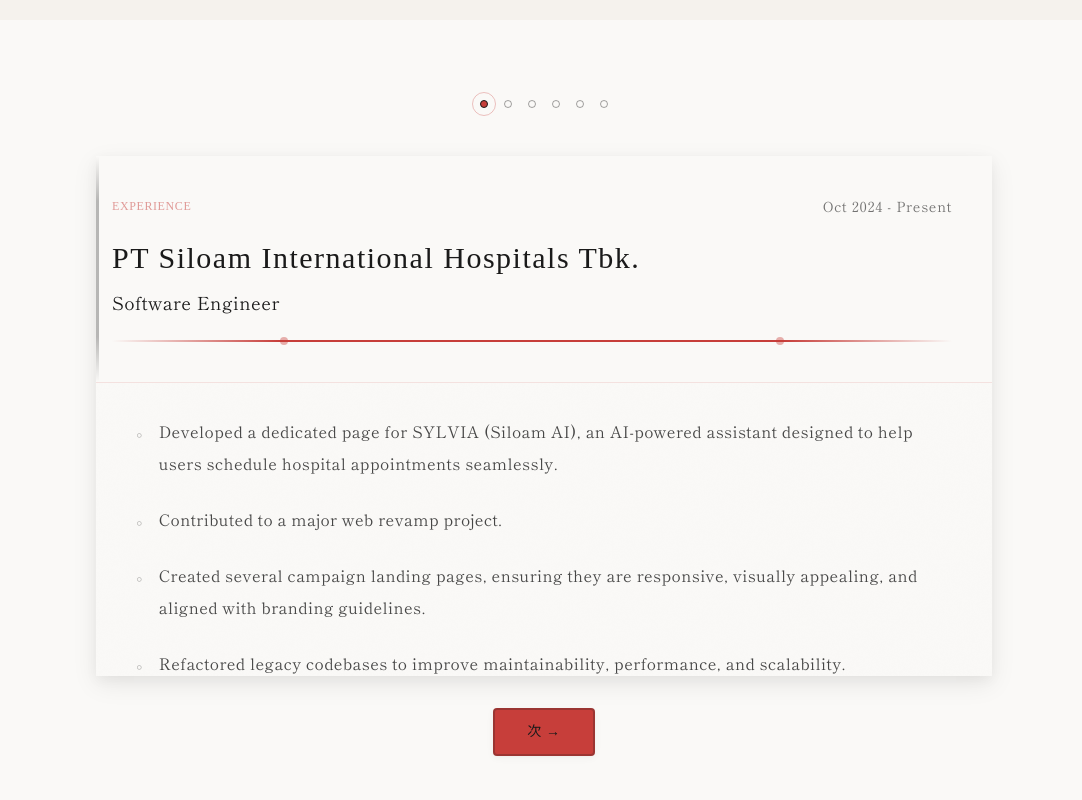
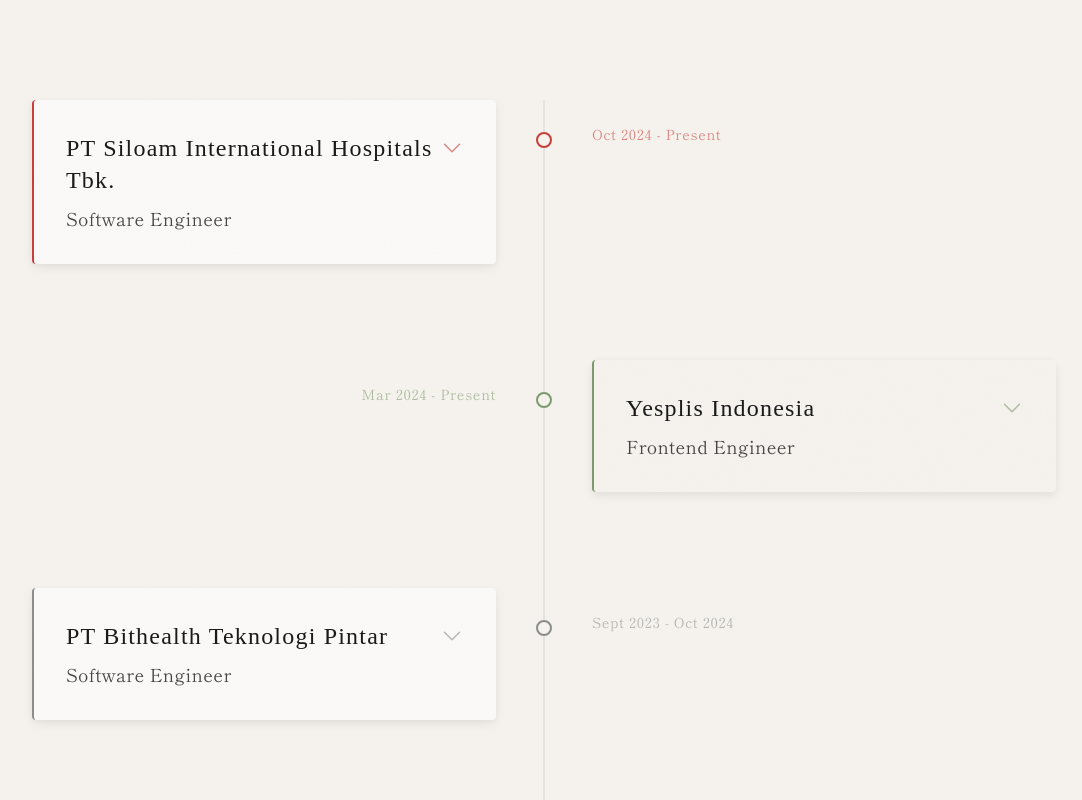
Before and after one commit to ryanderon/deronbit, a React (Vite) app: page / in a window 1280 px wide. Shown: the part 780-1580 px from the top of the page, without its empty margins (96-1178 px from the left). Built offline with nearby package versions, Linux system fonts and the light colour scheme.

Commit message:
update job card

```diff
--- a/src/App.jsx
+++ b/src/App.jsx
@@ -1,9 +1,9 @@
-import { useEffect, useState, useMemo } from "react";
+import { useEffect, useState } from "react";
 // eslint-disable-next-line no-unused-vars
 import { motion } from "framer-motion";
 import "./index.css";
 import { jobHistory } from "./jobHistory";
-import { JobDescription } from "./JobDescription";
+import { JobCard } from "./JobCard";
 import { Footer } from "./Footer";
 
 const isDarkPreferred = window.matchMedia?.(
@@ -11,53 +11,13 @@
 ).matches;
 
 function App() {
-  const [index, setIndex] = useState(0);
   const [dark, setDark] = useState(isDarkPreferred);
 
   useEffect(() => {
     document.documentElement.classList.toggle("dark", dark);
   }, [dark]);
 
-  const headerVariants = {
-    hidden: { opacity: 0, y: -10 },
-    visible: {
-      opacity: 1,
-      y: 0,
-      transition: {
-        staggerChildren: 0.1,
-        delayChildren: 0.1,
-      },
-    },
-  };
-
-  const itemVariants = {
-    hidden: { opacity: 0, y: -10 },
-    visible: { opacity: 1, y: 0 },
-  };
-
   const toggleTheme = () => setDark((d) => !d);
-
-  const themePalette = useMemo(() => {
-    const job = jobHistory[index];
-    return dark ? job.palette.dark : job.palette.light;
-  }, [index, dark]);
-
-  const navButtonStyle = useMemo(
-    () => ({
-      backgroundColor: themePalette.accent,
-      color: themePalette.text,
-      border: `2px solid ${themePalette.text}`,
-    }),
-    [themePalette]
-  );
-
-  const goNext = () => {
-    setIndex((prev) => (prev + 1) % jobHistory.length);
-  };
-
-  const goPrevious = () => {
-    setIndex((prev) => (prev - 1 + jobHistory.length) % jobHistory.length);
-  };
 
   return (
     <div className="min-h-screen transition-colors duration-500 bg-zen-cream text-zen-ink dark:bg-zen-charcoal dark:text-zen-white relative overflow-x-hidden">
@@ -75,11 +35,20 @@
       </button>
 
       <section className="h-screen flex flex-col items-center justify-center p-6 relative">
-        {/* Zen circle decoration */}
+
         <div className="absolute top-1/4 right-1/4 w-96 h-96 opacity-[0.02] dark:opacity-[0.04] pointer-events-none">
           <svg viewBox="0 0 100 100" className="w-full h-full">
-            <circle cx="50" cy="50" r="45" fill="none" stroke="currentColor" strokeWidth="0.5"
-                    strokeDasharray="283" strokeDashoffset="30" transform="rotate(-90 50 50)" />
+            <circle
+              cx="50"
+              cy="50"
+              r="45"
+              fill="none"
+              stroke="currentColor"
+              strokeWidth="0.5"
+              strokeDasharray="283"
+              strokeDashoffset="30"
+              transform="rotate(-90 50 50)"
+            />
           </svg>
         </div>
 
@@ -95,7 +64,8 @@
           <motion.div
             className="w-72 h-72 overflow-hidden zen-shadow-lg washi-texture relative"
             style={{
-              clipPath: "polygon(10% 0%, 90% 0%, 100% 10%, 100% 90%, 90% 100%, 10% 100%, 0% 90%, 0% 10%)"
+              clipPath:
+                "polygon(10% 0%, 90% 0%, 100% 10%, 100% 90%, 90% 100%, 10% 100%, 0% 90%, 0% 10%)",
             }}
             whileHover={{ scale: 1.02 }}
             transition={{ duration: 0.5 }}
@@ -128,148 +98,20 @@
         </motion.div>
       </section>
 
-      <section
-        className="min-h-screen flex flex-col justify-center items-center relative px-6 py-20 transition-colors duration-500"
-        style={{
-          backgroundColor: themePalette.bg,
-          color: themePalette.text,
-        }}
-      >
-        {/* Progress indicators */}
-        <div className="flex gap-4 mb-12">
-          {jobHistory.map((_, i) => (
-            <motion.div
-              key={i}
-              className="relative cursor-pointer"
-              onClick={() => setIndex(i)}
-              whileHover={{ scale: 1.2 }}
-              whileTap={{ scale: 0.9 }}
-              role="button"
-              tabIndex={0}
-              aria-label={`Select job ${i + 1}`}
-              onKeyDown={(e) => {
-                if (e.key === "Enter" || e.key === " ") {
-                  setIndex(i);
-                }
-              }}
-            >
-              <div
-                className="w-2 h-2 rounded-full transition-all duration-500"
-                style={{
-                  backgroundColor: i <= index ? themePalette.accent : "transparent",
-                  border: `1px solid ${themePalette.text}`,
-                  opacity: i === index ? 1 : 0.4,
-                }}
-              />
-              {i === index && (
-                <motion.div
-                  className="absolute top-1/2 left-1/2 -translate-x-1/2 -translate-y-1/2 w-6 h-6 rounded-full border"
-                  style={{ borderColor: themePalette.accent }}
-                  initial={{ scale: 0, opacity: 0 }}
-                  animate={{ scale: 1, opacity: 0.3 }}
-                  transition={{ duration: 0.5 }}
-                  layoutId="activeIndicator"
-                />
-              )}
-            </motion.div>
+      <section className="min-h-screen py-20 px-4 md:px-10 relative">
+        <div className="max-w-5xl mx-auto relative">
+
+          <div className="absolute left-8 md:left-1/2 top-0 bottom-0 w-px bg-zen-stone opacity-30 transform md:-translate-x-1/2"></div>
+
+          {jobHistory.map((job, index) => (
+            <JobCard
+              key={index}
+              job={job}
+              index={index}
+              isEven={index % 2 === 0}
+              dark={dark}
+            />
           ))}
-        </div>
-
-        {/* Job card */}
-        <motion.div
-          key={index}
-          className="max-w-4xl w-full text-left washi-texture zen-shadow-lg h-[65vh] overflow-auto transition-all duration-500 relative"
-          style={{
-            backgroundColor: themePalette.bg,
-            color: themePalette.text,
-          }}
-          initial={{ opacity: 0, y: 20 }}
-          animate={{ opacity: 1, y: 0 }}
-          transition={{ duration: 0.6 }}
-        >
-          {/* Header */}
-          <motion.div
-            variants={headerVariants}
-            initial="hidden"
-            animate="visible"
-            className="p-10 sticky top-0 z-10 transition-colors duration-500 border-b calligraphy-accent"
-            style={{
-              backgroundColor: themePalette.bg,
-              borderColor: `${themePalette.accent}20`,
-            }}
-          >
-            <motion.div className="flex justify-between items-center mb-6" variants={itemVariants}>
-              <span
-                className="text-xs font-zen-serif tracking-widest uppercase opacity-50"
-                style={{ color: themePalette.accent }}
-              >
-                Experience
-              </span>
-              <p
-                className="text-sm font-zen-mincho tracking-wider opacity-60"
-              >
-                {jobHistory[index].year}
-              </p>
-            </motion.div>
-
-            <motion.h3
-              className="text-3xl font-zen-serif mb-3 tracking-wide"
-              variants={itemVariants}
-            >
-              {jobHistory[index].company}
-            </motion.h3>
-
-            <motion.p
-              className="text-lg font-zen-mincho opacity-70 tracking-wide"
-              variants={itemVariants}
-            >
-              {jobHistory[index].role}
-            </motion.p>
-
-            <motion.div
-              className="bamboo-divider w-full mt-6"
-              variants={itemVariants}
-              style={{ color: themePalette.accent }}
-            />
-          </motion.div>
-
-          {/* Content */}
-          <div className="p-10 pt-8">
-            <JobDescription
-              descriptions={jobHistory[index].description}
-              index={index}
-            />
-          </div>
-        </motion.div>
-
-        {/* Navigation */}
-        <div className="flex gap-4 mt-8">
-          {index > 0 && (
-            <button
-              onClick={goPrevious}
-              className="px-8 py-3 rounded-sm transition-all duration-500 hover:scale-105 zen-shadow hover:zen-shadow-md font-zen-serif text-sm tracking-widest border"
-              style={{
-                ...navButtonStyle,
-                borderColor: `${navButtonStyle.border.split(' ')[2]}40`,
-              }}
-              aria-label="Previous job"
-              title="Previous job"
-            >
-              ← 前
-            </button>
-          )}
-          <button
-            onClick={goNext}
-            className="px-8 py-3 rounded-sm transition-all duration-500 hover:scale-105 zen-shadow hover:zen-shadow-md font-zen-serif text-sm tracking-widest border"
-            style={{
-              ...navButtonStyle,
-              borderColor: `${navButtonStyle.border.split(' ')[2]}40`,
-            }}
-            aria-label="Next job"
-            title="Next job"
-          >
-            次 →
-          </button>
         </div>
       </section>
 
--- /dev/null
+++ b/src/JobCard.jsx
@@ -0,0 +1,120 @@
+import { useState } from "react";
+// eslint-disable-next-line no-unused-vars
+import { motion, AnimatePresence } from "framer-motion";
+import { JobDescription } from "./JobDescription";
+
+export const JobCard = ({ job, index, isEven, dark }) => {
+  const [isOpen, setIsOpen] = useState(false);
+  const palette = dark ? job.palette.dark : job.palette.light;
+
+  return (
+    <motion.div
+      initial={{ opacity: 0, y: 50 }}
+      whileInView={{ opacity: 1, y: 0 }}
+      viewport={{ once: true, margin: "-100px" }}
+      transition={{ duration: 0.6 }}
+      className={`relative mb-24 last:mb-0 flex flex-col md:flex-row ${
+        isEven ? "md:flex-row-reverse" : ""
+      } items-start group`}
+    >
+
+      <div
+        className="absolute left-8 md:left-1/2 w-4 h-4 rounded-full border-2 transform -translate-x-1/2 mt-8 z-10 transition-all duration-500 bg-zen-cream dark:bg-zen-charcoal group-hover:scale-125"
+        style={{
+          borderColor: palette.accent,
+          backgroundColor: dark ? "#3a3a3a" : "#f5f2ed",
+        }}
+      ></div>
+
+
+      <div
+        className={`w-full md:w-1/2 pl-20 md:pl-0 ${
+          isEven ? "md:pl-12 md:text-left" : "md:pr-12 md:text-right"
+        } mb-2 md:mb-0 md:mt-6`}
+      >
+        <span
+          className="font-zen-mincho tracking-wider opacity-60 text-sm block transition-colors duration-300"
+          style={{ color: palette.accent }}
+        >
+          {job.year}
+        </span>
+      </div>
+
+
+      <div
+        className={`w-full md:w-1/2 pl-20 md:pl-0 ${
+          isEven ? "md:pr-12" : "md:pl-12"
+        }`}
+      >
+        <motion.div
+          layout
+          onClick={() => setIsOpen(!isOpen)}
+          className="p-8 rounded-sm zen-shadow-md washi-texture relative transition-all duration-500 hover:zen-shadow-lg border-l-2 cursor-pointer overflow-hidden"
+          style={{
+            backgroundColor: palette.bg,
+            color: palette.text,
+            borderColor: palette.accent,
+          }}
+          whileHover={{ y: -4 }}
+        >
+          <motion.div layout="position" className="flex justify-between items-start">
+            <div>
+              <h3 className="text-2xl font-zen-serif mb-2 tracking-wide">
+                {job.company}
+              </h3>
+              <p className="text-lg font-zen-mincho opacity-80">
+                {job.role}
+              </p>
+            </div>
+            <motion.div
+              animate={{ rotate: isOpen ? 180 : 0 }}
+              transition={{ duration: 0.4 }}
+              className="mt-1 opacity-60"
+              style={{ color: palette.accent }}
+            >
+              <svg
+                xmlns="http://www.w3.org/2000/svg"
+                fill="none"
+                viewBox="0 0 24 24"
+                strokeWidth={1.5}
+                stroke="currentColor"
+                className="w-6 h-6"
+              >
+                <path
+                  strokeLinecap="round"
+                  strokeLinejoin="round"
+                  d="M19.5 8.25l-7.5 7.5-7.5-7.5"
+                />
+              </svg>
+            </motion.div>
+          </motion.div>
+
+          <AnimatePresence>
+            {isOpen && (
+              <motion.div
+                initial={{ height: 0, opacity: 0 }}
+                animate={{ height: "auto", opacity: 1 }}
+                exit={{ height: 0, opacity: 0 }}
+                transition={{ duration: 0.4, ease: "easeInOut" }}
+                className="overflow-hidden"
+              >
+                <div
+                  className="bamboo-divider w-full my-6 opacity-30"
+                  style={{
+                    backgroundColor: palette.accent,
+                    height: "1px",
+                  }}
+                ></div>
+
+                <JobDescription
+                  descriptions={job.description}
+                  index={index}
+                />
+              </motion.div>
+            )}
+          </AnimatePresence>
+        </motion.div>
+      </div>
+    </motion.div>
+  );
+};
--- a/src/index.css
+++ b/src/index.css
@@ -1,6 +1,4 @@
 /* Framework imports */
-@tailwind base;
-@tailwind components;
 @tailwind utilities;
 @import "tailwindcss";
 
```
